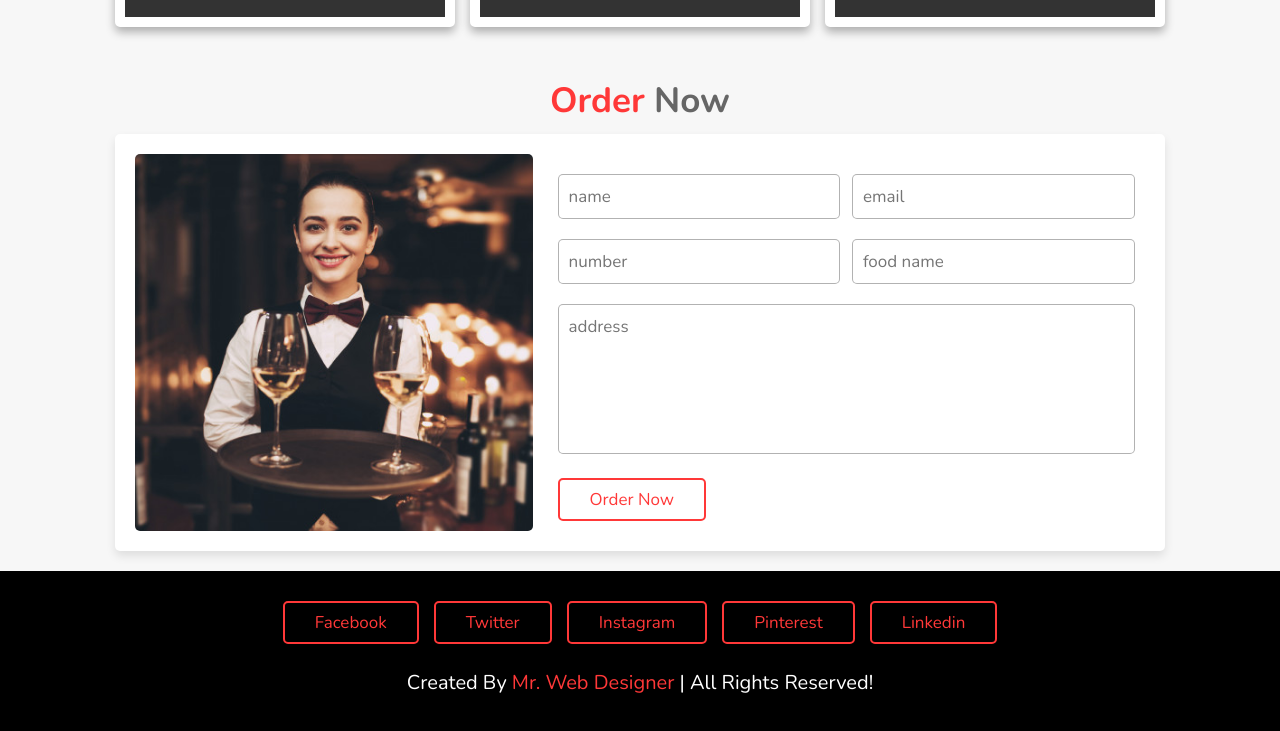
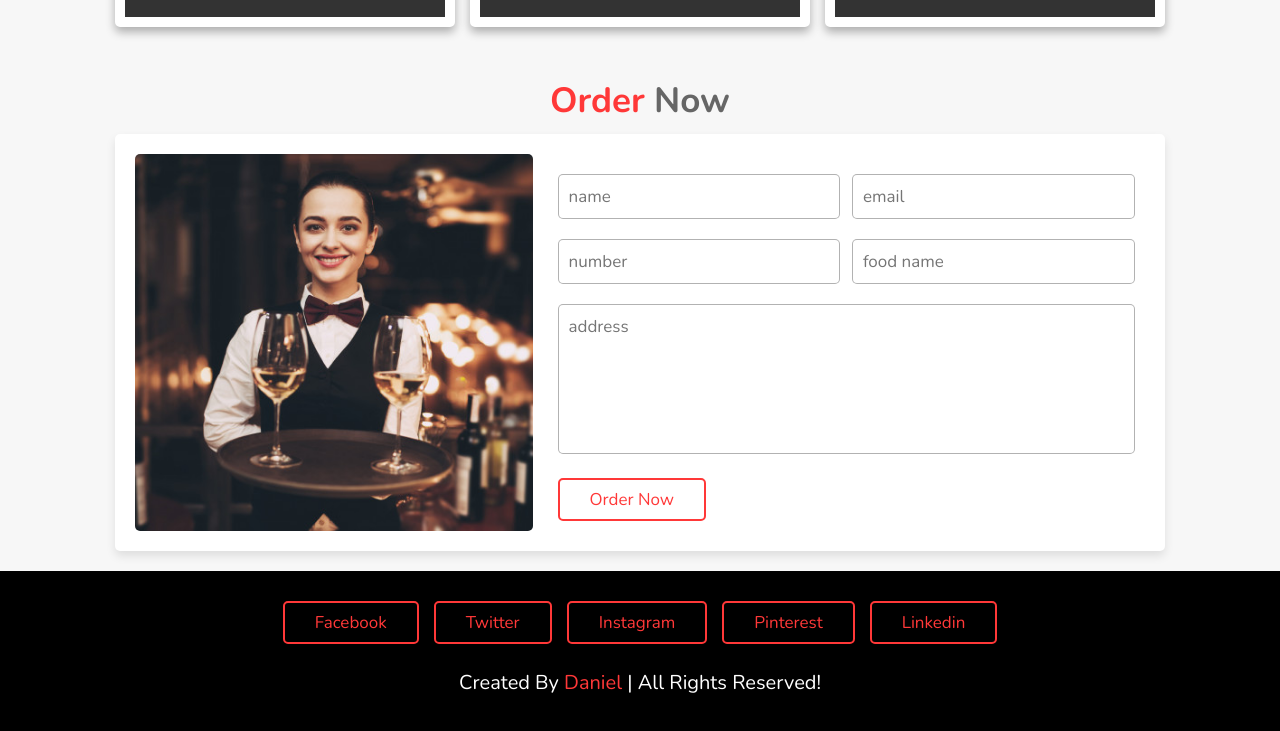
Before and after one commit to ojingwaDaniel/foodapp, a plain HTML site: page index.html in a window 1280 px wide. Shown: the part 4147-4878 px from the top of the page. Drawn offline with nearby package versions, Linux system fonts and the light colour scheme.

Commit message:
Update index.html

```diff
--- a/index.html
+++ b/index.html
@@ -426,7 +426,7 @@
         <a href="#" class="btn">linkedin</a>
     </div>
 
-    <h1 class="credit"> created by <span> mr. web designer </span> | all rights reserved! </h1>
+    <h1 class="credit"> created by <span> Daniel </span> | all rights reserved! </h1>
 
 </section>
 
```
